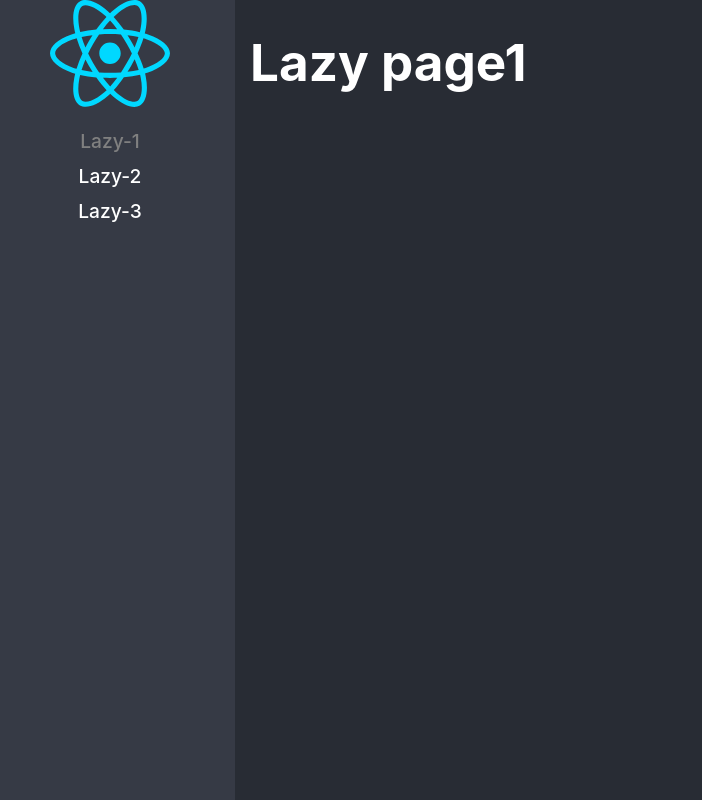
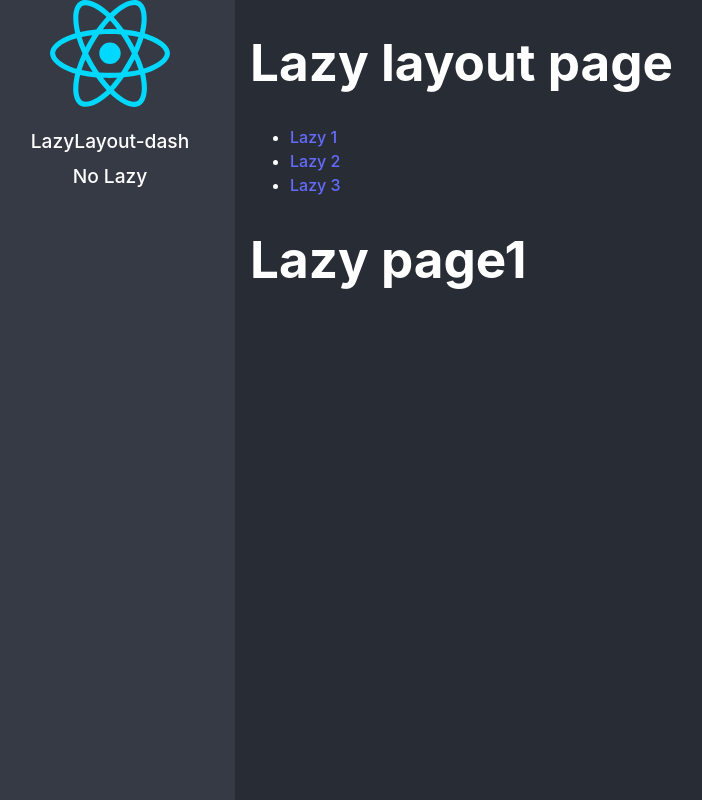
Before and after one commit to aallvi/lazy-react, a React (Vite) app: page /lazyload/lazy1 in a window 1280 px wide. Before the commit this address led to /lazy1. Shown: the whole page, without its empty margins (15-717 px from the left). Built offline with nearby package versions, Linux system fonts and the light colour scheme.

Commit message:
rutas anidadas listas

```diff
--- /dev/null
+++ b/src/01-lazyload/layout/LazyLayout.tsx
@@ -0,0 +1,50 @@
+import { Navigate, NavLink, Route, Routes } from "react-router-dom"
+import { LazyPage1 } from "../pages"
+
+
+export const LazyLayout = () => {
+  return (
+    <div>
+
+         <h1>Lazy layout page</h1>
+         {/* rutas hijas iran aqui */}
+
+         <ul>
+
+            <li>
+              <NavLink to="lazy1" > Lazy 1</NavLink>
+
+            </li>
+            <li>
+              <NavLink to="lazy2" > Lazy 2</NavLink>
+
+            </li>
+            <li>
+              <NavLink to="lazy3" > Lazy 3</NavLink>
+
+            </li>
+
+
+         </ul>
+
+
+       <Routes>
+
+         <Route path="lazy1" element={<LazyPage1/>} />
+         <Route path="lazy2" element={<LazyPage1/>} />
+         <Route path="lazy3" element={<LazyPage1/>} />
+
+
+         <Route path="*" element={  <Navigate replace to="lazy1"/>  } />
+
+
+
+       </Routes>
+
+
+    </div>
+  )
+}
+
+
+export default LazyLayout
--- /dev/null
+++ b/src/01-lazyload/pages/NoLazy.tsx
@@ -0,0 +1,15 @@
+import React from 'react'
+
+export const NoLazy = () => {
+
+
+
+  return (
+    <div>
+
+       <h1> No Lazyload component </h1>
+
+
+    </div>
+  )
+}
--- a/src/routes/routes.ts
+++ b/src/routes/routes.ts
@@ -1,4 +1,5 @@
 import { lazy, LazyExoticComponent } from "react";
+import { NoLazy } from "../01-lazyload/pages/NoLazy";
 // import { LazyPage2 } from "../01-lazyload/pages";
 // import { LazyPage1, LazyPage2, LazyPage3 } from "../01-lazyload/pages";
 
@@ -15,29 +16,29 @@ interface Route {
 
 
 
-const Lazy1 = lazy( () => import(/* webpackChunkName: "Lazyy1"  */'../01-lazyload/pages/LazyPage1') )
-const Lazy2 = lazy( () => import(/* webpackChunkName: "Lazyy2" */'../01-lazyload/pages/LazyPage2') )
-const Lazy3 = lazy( () => import( /* webpackChunkName: "Lazyy3" */ '../01-lazyload/pages/LazyPage3') )
+const LazyLayout = lazy( () => import( '../01-lazyload/layout/LazyLayout') )
+const Lazy2 = lazy( () => import('../01-lazyload/pages/LazyPage2') )
+const Lazy3 = lazy( () => import( '../01-lazyload/pages/LazyPage3') )
 
 
 
 export const routes:Route[] = [
     {
-        to:'/lazy1',
-        path: 'lazy1',
-        Component:Lazy1,
-        name:'Lazy-1'
+        to:'/lazyload/',
+        path: '/lazyload/*',
+        Component:LazyLayout,
+        name:'LazyLayout-dash'
     },
     {
-        to:'/lazy2',
-        path: 'lazy2',
-        Component:Lazy2,
-        name:'Lazy-2'
+        to:'/no-lazy',
+        path: 'no-lazy',
+        Component:NoLazy,
+        name:'No Lazy'
     },
-    {
-        to:'/lazy3',
-        path: 'lazy3',
-        Component:Lazy3,
-        name:'Lazy-3'
-    },
+    // {
+    //     to:'/lazy3',
+    //     path: 'lazy3',
+    //     Component:Lazy3,
+    //     name:'Lazy-3'
+    // },
 ]
```
